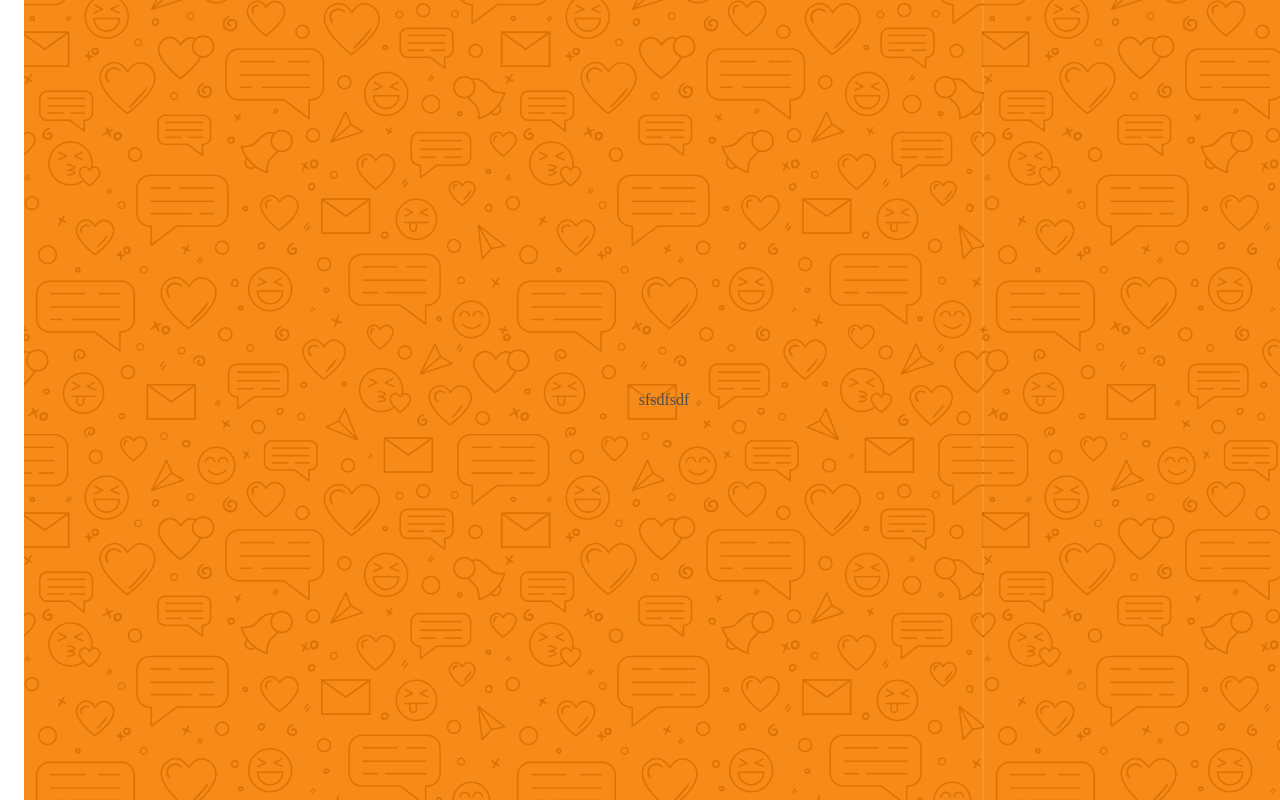
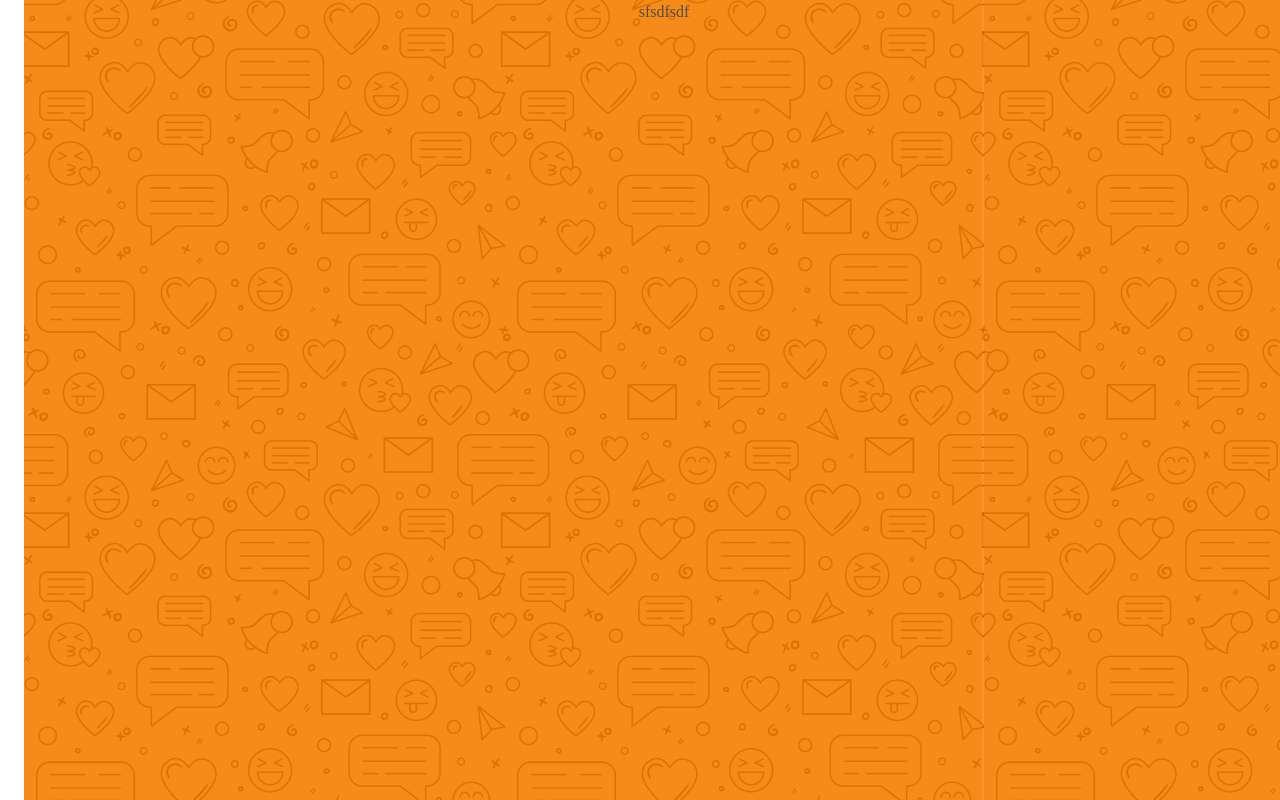
Before and after one commit to mahyarErshad/perfex-chat, a React (Create React App) app: page / in a window 1280 px wide. Built offline with nearby package versions, Linux system fonts and the light colour scheme; a web font is replaced by a local one.

Commit message:
Moved HeroSection one level up

```diff
--- a/src/App.js
+++ b/src/App.js
@@ -1,5 +1,5 @@
 import React from "react";
-import HeroSection from "./Components/HeroSection/HeroSection/HeroSection";
+import HeroSection from "./Components/HeroSection/HeroSection";
 
 function App() {
   return (
--- a/src/Components/HeroSection/HeroSection/HeroSection.jsx
+++ b/src/Components/HeroSection/HeroSection.jsx
@@ -2,7 +2,7 @@ import React from 'react'
 
 function HeroSection() {
   return (
-    <section className='hero-section h-screen w-full flex-col flex-center'>
+    <section className='hero-section h-screen w-full flex-col justify-start items-center'>
         sfsdfsdf
     </section>
   )
```
